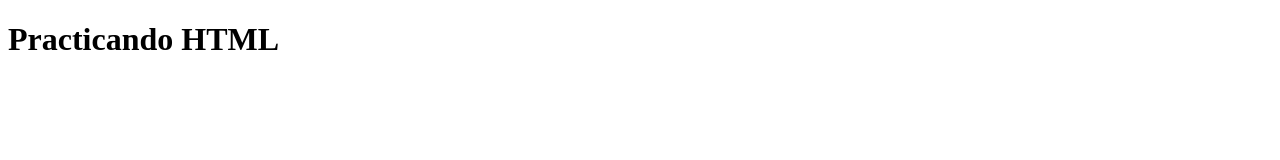
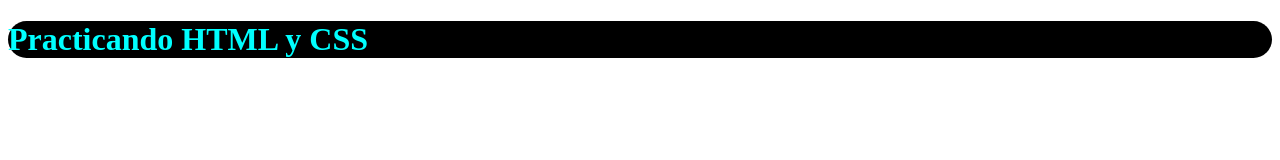
Before and after one commit to GastonPractic/Gaston-css, a plain HTML site: page index.html in a window 1280 px wide. Drawn offline with Linux system fonts and the light colour scheme.

Commit message:
Practicando HTML y CSS

```diff
--- a/assets/style.css
+++ b/assets/style.css
@@ -0,0 +1,5 @@
+h1{
+    color: cyan;
+    background-color: black;
+    border-radius: 20px;
+}
--- a/index.html
+++ b/index.html
@@ -5,8 +5,9 @@
     <meta http-equiv="X-UA-Compatible" content="IE=edge">
     <meta name="viewport" content="width=device-width, initial-scale=1.0">
     <title>Document</title>
+    <link rel="stylesheet" href="assets/style.css">
 </head>
 <body>
-    <h1>Practicando HTML</h1>
+    <h1>Practicando HTML y CSS</h1>
 </body>
 </html>
```
